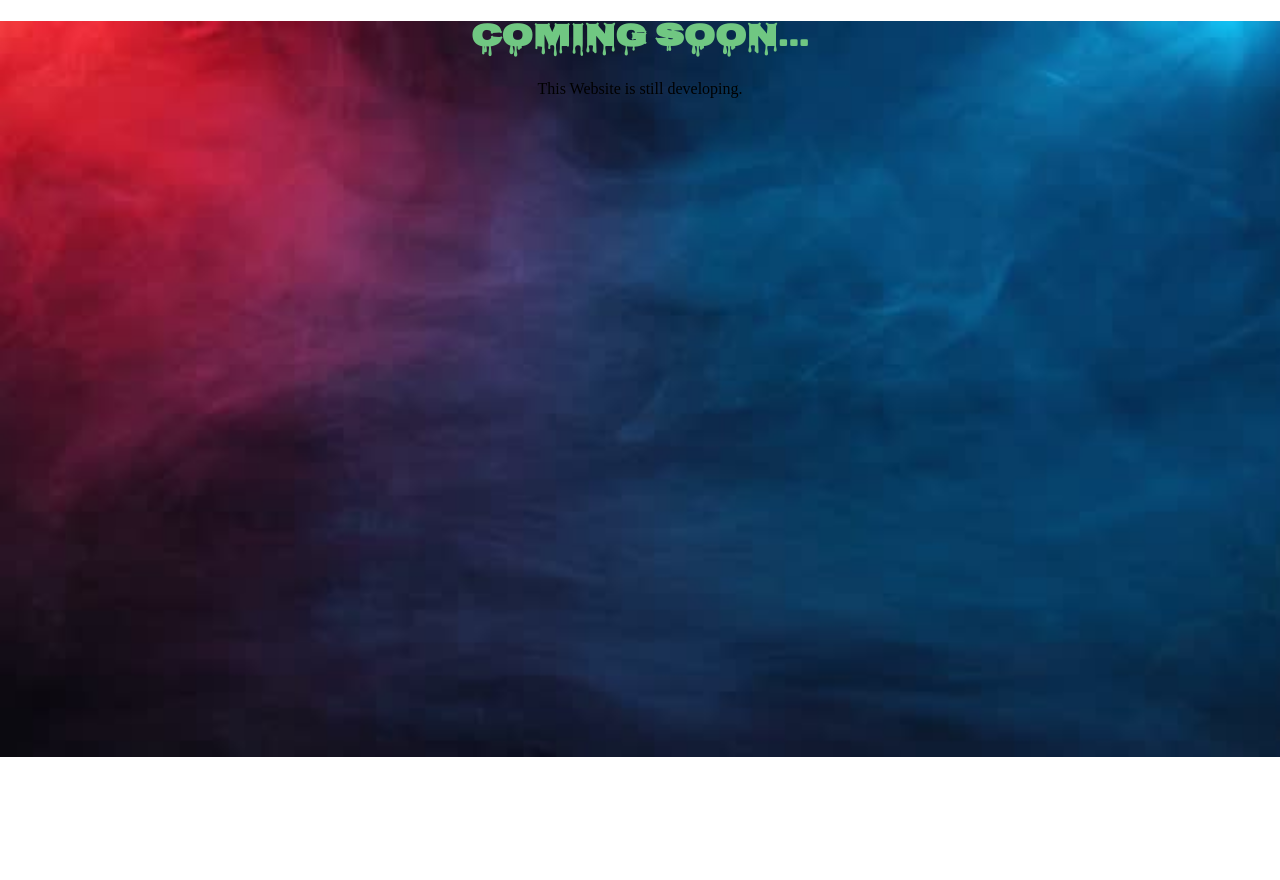
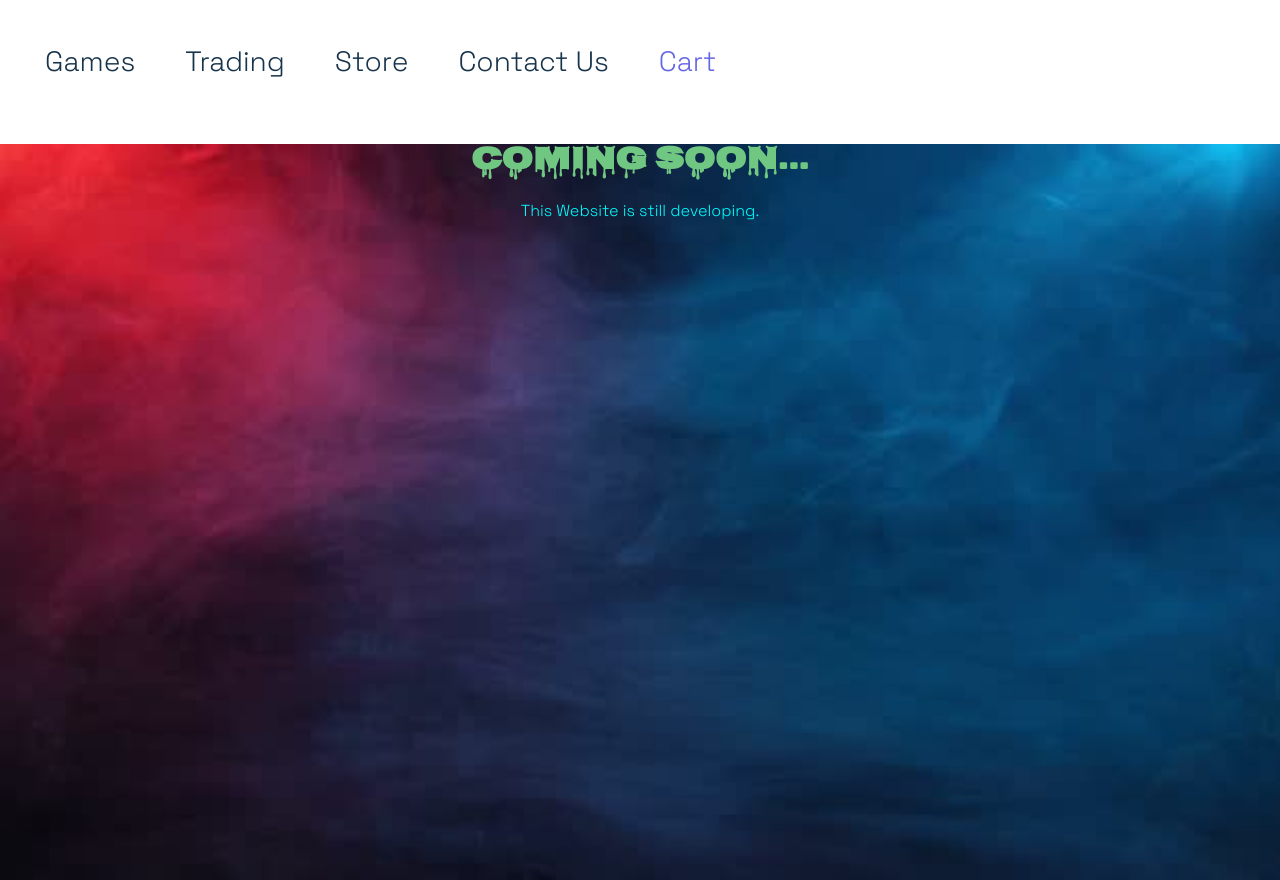
Before and after one commit to RoyceJoseph/GameStore, a plain HTML site: page index.html in a window 1280 px wide. Before the commit the page ends 800 px from the top, so only its background shows below. Drawn offline with Linux system fonts and the light colour scheme.

Commit message:
navbar changes

```diff
--- a/css/main.css
+++ b/css/main.css
@@ -3,8 +3,60 @@
   -webkit-box-sizing: border-box;
   -moz-box-sizing: border-box;
   box-sizing: border-box;
+  padding: 0;
+  margin: 0;
+}
+
+body {
+  font-family: "Space Grotesk", sans-serif;
 }
 /* end global rules */
+
+header {
+  padding: 20px;
+}
+
+header .container {
+  display: flex;
+  justify-content: space-between;
+  align-items: center;
+}
+
+header .container .navbar {
+  display: flex;
+  list-style: none;
+}
+
+header nav ul {
+  list-style: none;
+  margin: 0;
+  padding: 0;
+  right: 0;
+  background-color: rgb(255, 255, 255);
+  min-width: 200px;
+}
+
+header nav li {
+  display: inline-block;
+  font-size: 28px;
+}
+
+header nav li a {
+  display: block;
+  padding: 25px;
+  text-decoration: none;
+  color: rgb(24, 52, 75);
+  transition: 2s;
+}
+
+header nav li a:hover {
+  padding-right: 40px;
+  background-color: aqua;
+}
+
+header .cart {
+  color: rgb(102, 102, 229);
+}
 
 h1 {
   color: rgb(112, 199, 130);
@@ -15,6 +67,7 @@ h1 {
 }
 p {
   text-align: center;
+  color: aqua;
 }
 /* start landing section */
 .landing {
--- a/index.html
+++ b/index.html
@@ -21,8 +21,31 @@
       href="https://fonts.googleapis.com/css2?family=Nosifer&display=swap"
       rel="stylesheet"
     />
+
+    <link rel="preconnect" href="https://fonts.googleapis.com" />
+    <link rel="preconnect" href="https://fonts.gstatic.com" crossorigin />
+    <link
+      href="https://fonts.googleapis.com/css2?family=Nosifer&family=Space+Grotesk:wght@300&display=swap"
+      rel="stylesheet"
+    />
   </head>
   <body>
+    <!--start header-->
+    <header>
+      <div class="container">
+        <nav>
+          <ul class="navbar">
+            <li><a href="Games">Games</a></li>
+            <li><a href="Trading">Trading</a></li>
+            <li><a href="Store">Store</a></li>
+            <li><a href="Contact us">Contact Us</a></li>
+            <li><a href="Cart" class="cart">Cart</a></li>
+          </ul>
+        </nav>
+      </div>
+    </header>
+    <!--end header-->
+
     <!--start landing section-->
     <div class="landing">
       <div class="container">
```
